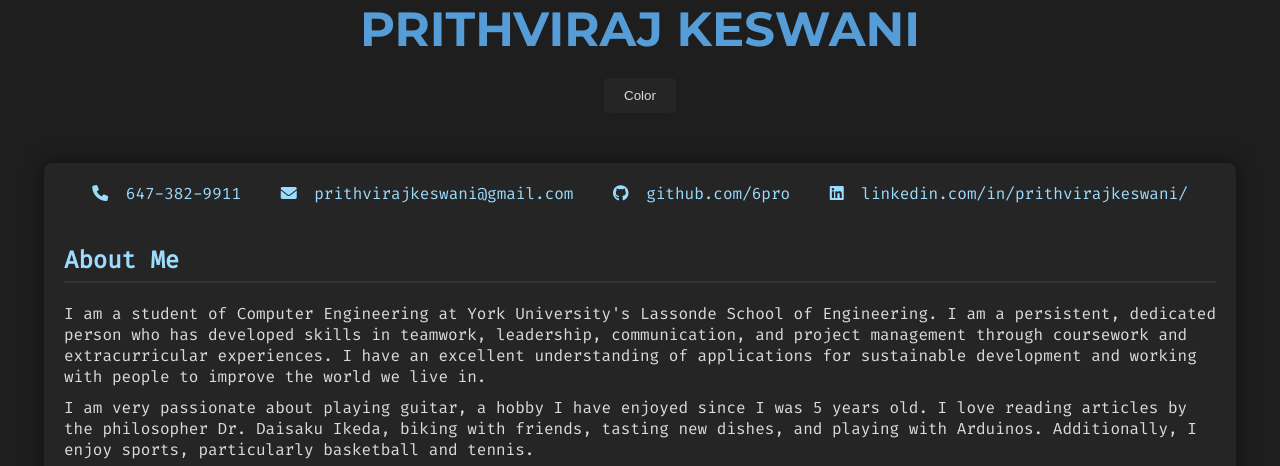
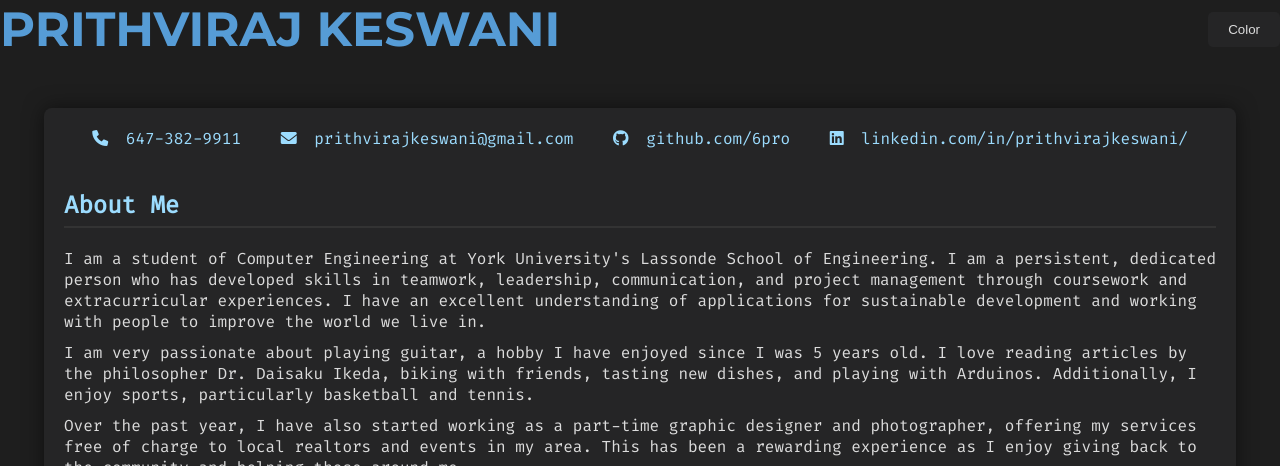
Before and after one commit to 6pro/6pro.github.io, a plain HTML site: page index.html in a window 1280 px wide. Shown: the top 466 px of the page. Drawn offline with Linux system fonts and the light colour scheme.

Commit message:
Update index.html
sn'lagn

````diff
--- a/index.html
+++ b/index.html
@@ -1,4 +1,3 @@
-
 <!DOCTYPE html>
 <html lang="en">
 
@@ -52,7 +51,7 @@
 
         header {
             display: flex;
-            flex-direction: column;
+            justify-content: space-between;
             align-items: center;
             margin-bottom: 40px;
             animation: fadeIn 2s ease-in-out;
@@ -74,7 +73,6 @@
             cursor: pointer;
             border-radius: 5px;
             transition: background-color 0.3s ease, color 0.3s ease;
-            margin-top: 20px;
         }
 
         .theme-toggle:hover {
@@ -233,12 +231,9 @@
     </div>
     <script>
         function toggleTheme() {
-            document.body.classList.toggle('light
-
--theme');
+            document.body.classList.toggle('light-theme');
         }
     </script>
 </body>
 
 </html>
-```
````
